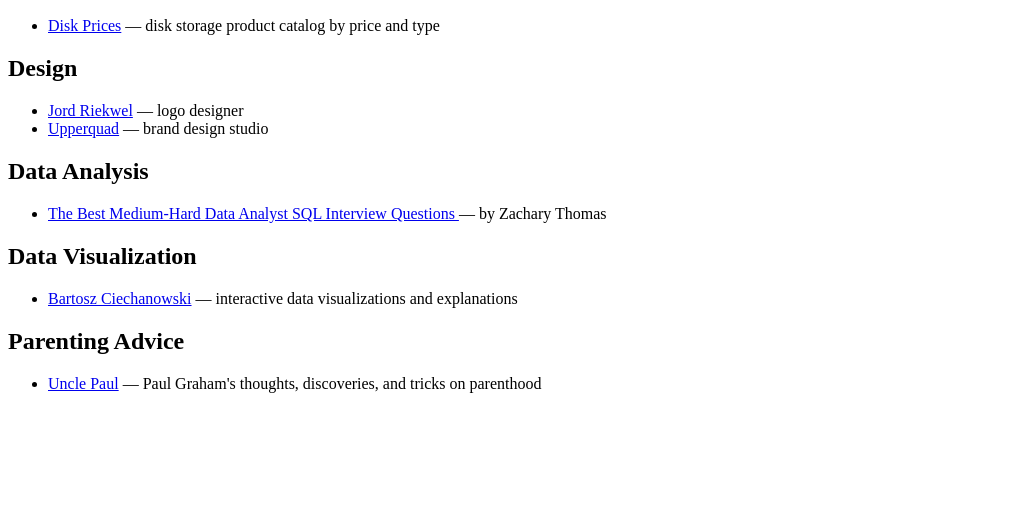
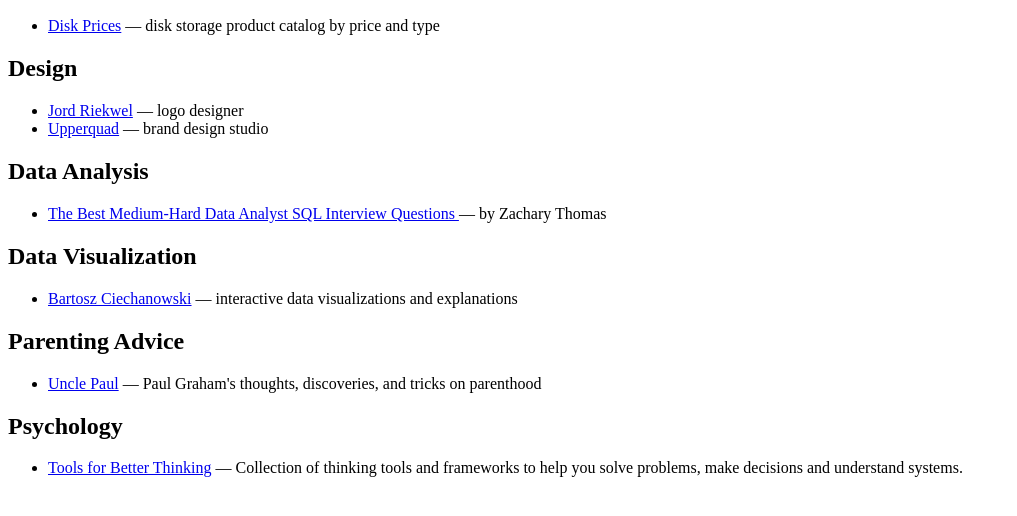
Before and after one commit to ryanatallah/ryanatallah.github.io, a plain HTML site: page lists.html in a window 1280 px wide. Shown: the part 96-612 px from the top of the page, without its empty margins (0-1017 px from the left). Drawn offline with Linux system fonts and the light colour scheme.

Commit message:
Add Psychology section with Untools

```diff
--- a/lists.html
+++ b/lists.html
@@ -25,5 +25,9 @@
     <ul>
       <li><a href="https://www.unclepaul.io/">Uncle Paul</a> &mdash; Paul Graham's thoughts, discoveries, and tricks on parenthood</li>
     </ul>
+    <h2>Psychology</h2>
+    <ul>
+      <li><a href="https://untools.co/">Tools for Better Thinking</a> &mdash; Collection of thinking tools and frameworks to help you solve problems, make decisions and understand systems.</li>
+    </ul>
   </body>
 </html>
```
